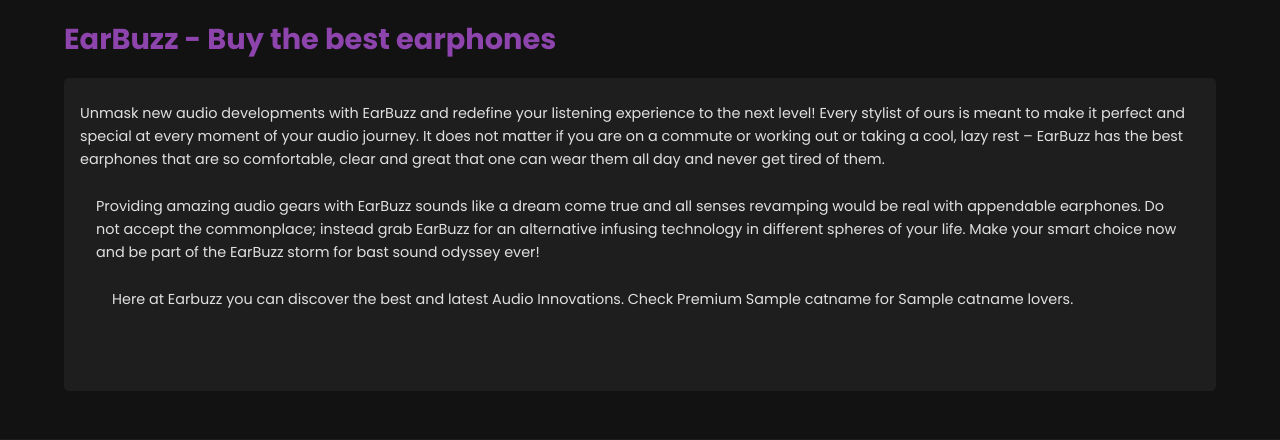
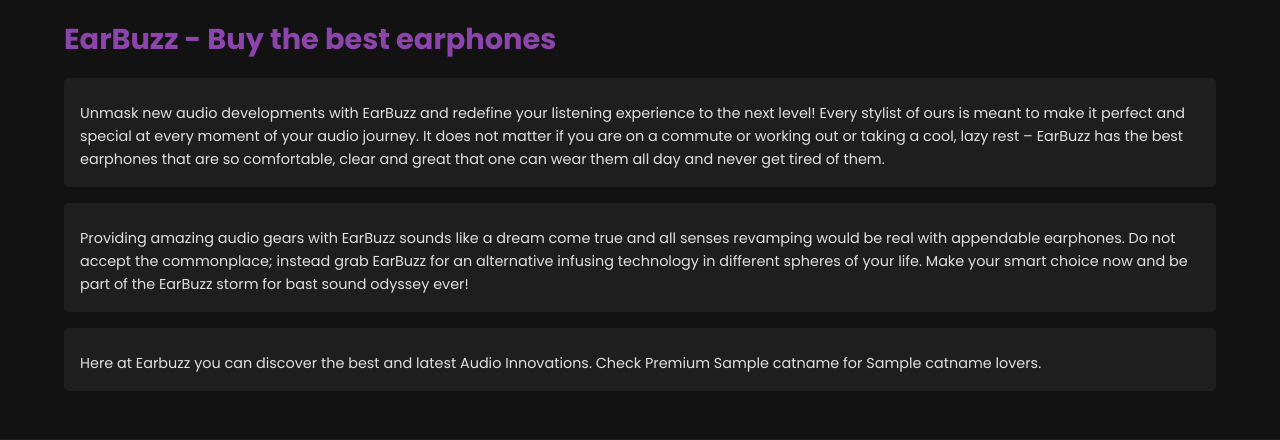
Before and after one commit to devnydv/earbuzz, a Flask app: template templates/products.html in a window 1280 px wide. Shown: the part 723-1163 px from the top of the page. Run offline with Flask 3, Linux system fonts and the light colour scheme; the template is opened without the code that fills it: most values are stand-ins (such as "Sample title", 1, 10 or a date in 2020); parts of the project's set-up code (start-up, migrations or seed data) failed here and were passed over.

Commit message:
change in details

```diff
--- a/templates/products.html
+++ b/templates/products.html
@@ -110,21 +110,33 @@
         <!-- <span class="review-author">John D.</span>
         <span class="review-rating">★★★★★</span> -->
       </div>
-      <p class="review-content">Unmask new audio developments with EarBuzz and redefine your listening experience to the next level! Every stylist of ours is meant to make it perfect and special at every moment of your audio journey. It does not matter if you are on a commute or working out or taking a cool, lazy rest – EarBuzz has the best earphones that are so comfortable, clear and great that one can wear them all day and never get tired of them. </p>
+      <p class="review-content">Unmask new audio developments with EarBuzz and redefine your listening experience to the
+        next level! Every stylist of ours is meant to make it perfect and special at every moment of your audio journey.
+        It does not matter if you are on a commute or working out or taking a cool, lazy rest – EarBuzz has the best
+        earphones that are so comfortable, clear and great that one can wear them all day and never get tired of them.
+      </p>
+    </div>
     <div class="review">
       <div class="review-header">
         <!-- <span class="review-author">Sarah M.</span>
         <span class="review-rating">★★★★☆</span> -->
       </div>
-      <p class="review-content">Providing amazing audio gears with EarBuzz sounds like a dream come true and all senses revamping would be real with appendable earphones. Do not accept the commonplace; instead grab EarBuzz for an alternative infusing technology in different spheres of your life. Make your smart choice now and be part of the EarBuzz storm for bast sound odyssey ever!</p>
+      <p class="review-content">Providing amazing audio gears with EarBuzz sounds like a dream come true and all senses
+        revamping would be real with appendable earphones. Do not accept the commonplace; instead grab EarBuzz for an
+        alternative infusing technology in different spheres of your life. Make your smart choice now and be part of the
+        EarBuzz storm for bast sound odyssey ever!</p>
+    </div>
+
     <div class="review">
       <div class="review-header">
         <!-- <span class="review-author">Alex T.</span>
         <span class="review-rating">★★★★★</span> -->
       </div>
-      <p class="review-content">Here at Earbuzz you can discover the best and latest Audio Innovations. Check Premium {{catname}} for {{catname}} lovers. </p>
+      <p class="review-content">Here at Earbuzz you can discover the best and latest Audio Innovations. Check Premium
+        {{catname}} for {{catname}} lovers. </p>
     </div>
   </section>
+
 </main>
 
 {%endblock%}
```
